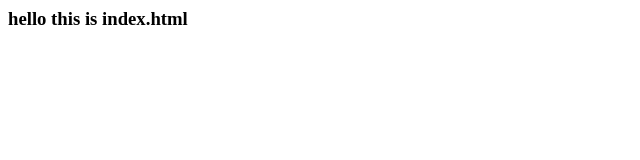
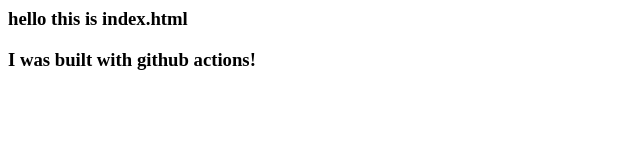
Before and after one commit to DickKemp/lsstest, a plain HTML site: page static/index.html in a window 1280 px wide. Shown: the whole page, without its empty margins (0-640 px from the left). Drawn offline with Linux system fonts and the light colour scheme.

Commit message:
message changed

```diff
--- a/static/index.html
+++ b/static/index.html
@@ -1,3 +1,4 @@
 <html>
     <h3>hello this is index.html</h3>
+    <h3>I was built with github actions!</h3>
 </html>
```
